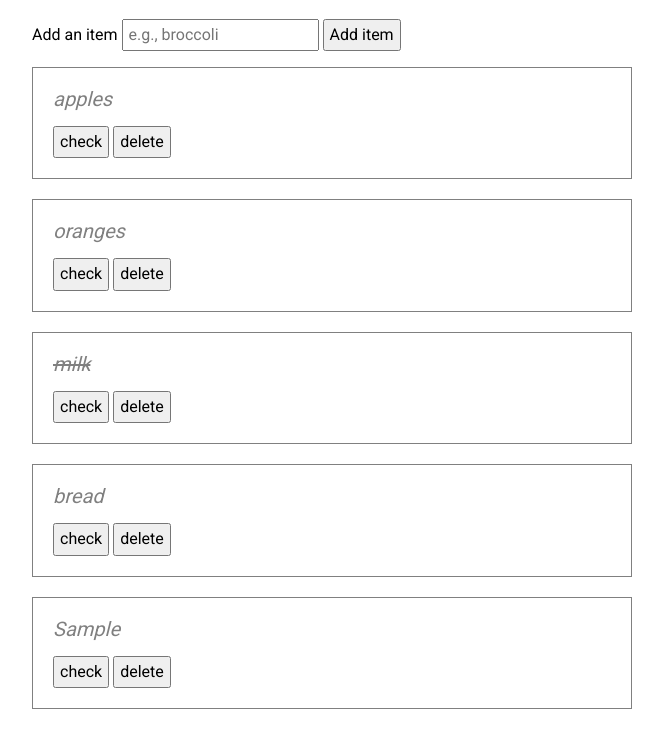
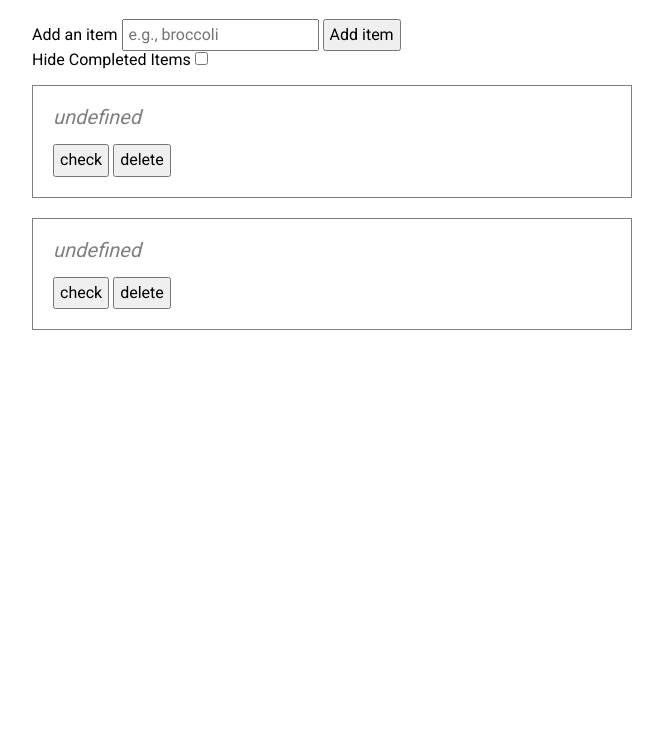
Before and after one commit to thinkful-ei-armadillo/shopping-solo-Chris, a plain HTML site: page index.html in a window 1280 px wide. Both pictures are taken after typing "Sample" into the empty fields and a click on the button "Add item". Shown: the part 61-800 px from the top of the page, without its empty margins (308-971 px from the left). Drawn offline with nearby package versions, Linux system fonts and the light colour scheme.

Commit message:
Added HTML checkbox, altered Store array, changed references to items

```diff
--- a/index.html
+++ b/index.html
@@ -16,6 +16,10 @@
             <input type="text" name="shopping-list-entry" class="js-shopping-list-entry" placeholder="e.g., broccoli">
             <button type="submit">Add item</button>
         </form>
+        <div class="completedCheck">
+            <label for= "completed-check">Hide Completed Items</label>
+            <input type="checkbox" id= "completed-check">
+        </div>
         <ul class="shopping-list js-shopping-list">
         </ul>
     </div>
--- a/index.js
+++ b/index.js
@@ -1,10 +1,13 @@
 'use strict';
 
 const STORE = [
-  {name: 'apples', checked: false},
-  {name: 'oranges', checked: false},
-  {name: 'milk', checked: true},
-  {name: 'bread', checked: false}
+  {items:[
+    {name: 'apples', checked: false},
+    {name: 'oranges', checked: false},
+    {name: 'milk', checked: true},
+    {name: 'bread', checked: false},]
+  },
+  {completedCheck: false,}
 ];
 
 
@@ -45,7 +48,7 @@ function renderShoppingList() {
 
 function addItemToShoppingList(itemName) {
   console.log(`Adding "${itemName}" to shopping list`);
-  STORE.push({name: itemName, checked: false});
+  STORE.itemspush({name: itemName, checked: false});
 }
 
 function handleNewItemSubmit() {
@@ -60,13 +63,13 @@ function handleNewItemSubmit() {
 }
 
 function toggleCheckedForListItem(itemIndex) {
-  STORE[itemIndex].checked = !STORE[itemIndex].checked;
+  STORE.items[itemIndex].checked = !STORE.items[itemIndex].checked;
 }
 
 
 function deleteListItem(itemIndex) {
 
-  delete STORE[itemIndex];
+  delete STORE.items[itemIndex];
 }
 
 
```
